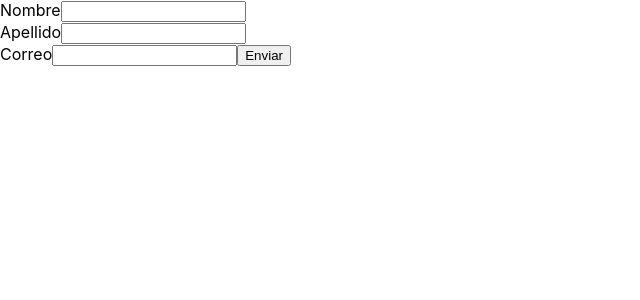
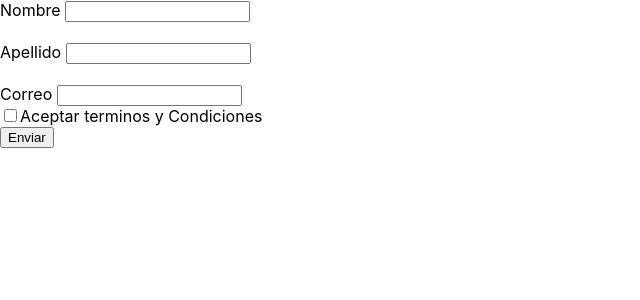
Before and after one commit to rodriguezal3x/fomik, a React (Create React App) app: page / in a window 1280 px wide. Shown: the top 300 px of the page, without its empty margins (0-640 px from the left). Built offline with nearby package versions, Linux system fonts and the light colour scheme.

Commit message:
Checkbox y optimizacion de codigo

```diff
--- a/src/App.js
+++ b/src/App.js
@@ -1,4 +1,6 @@
-import { Formik } from "formik";
+import { Formik, Form,} from "formik";
+import TextInput from "./components/TextInput";
+import Checkbox from "./components/Checkbox";
 
 const validate = ( values ) => {
   const errors= {}
@@ -25,25 +27,17 @@ function App() {
         validate={ validate }
         onSubmit={ values => console.log(values) }
     >
-        { formik =>
-            <form onSubmit={formik.handleSubmit}>
-                <label>Nombre</label>
-                <input type='text' {...formik.getFieldProps('name')}/>
-                {formik.touched.name && formik.errors.name ?
-                    <div>{formik.errors.name}</div> : null }
-                <br/>
-                <label>Apellido</label>
-                <input type='text'{...formik.getFieldProps('lastname')}/>
-                { formik.touched.lastname && formik.errors.lastname ?
-                    <div>{formik.errors.lastname}</div> : null }
-                <br/>
-                <label>Correo</label>
-                <input type='email' {...formik.getFieldProps('email')}/>
-                { formik.touched.email && formik.errors.email ?
-                  <div>{formik.errors.email}</div> : null }
-                <button type="submit">Enviar</button>
-            </form>
-        }
+        <Form>
+            <TextInput name='name' label='Nombre'/>
+            <br/>
+            <TextInput name='lastname' label='Apellido'/>
+            <br/>
+            <TextInput name='email' label='Correo'/>
+            <Checkbox name="accep">
+                Aceptar terminos y Condiciones
+            </Checkbox>
+            <button type="submit">Enviar</button>
+        </Form>
     </Formik>
   );
 }
--- /dev/null
+++ b/src/components/Checkbox.js
@@ -0,0 +1,20 @@
+import {useField} from 'formik'
+
+const Checkbox = ({children, ...props}) => {
+    const [field, meta] = useField({...props, type:'checkbox'})
+
+    console.log(field)
+  return (
+    <div>
+        <label>
+            <input type='checkbox' {...field} {...props}/>
+            {children}
+        </label>
+        {meta.touched && meta.error ?
+        <div>{meta.error}</div> : null}
+
+    </div>
+  )
+}
+
+export default Checkbox
--- /dev/null
+++ b/src/components/TextInput.js
@@ -0,0 +1,16 @@
+import { useField } from 'formik'
+
+const TextInput = ({label, ...props }) => {
+    const[ field, meta] = useField(props)
+
+  return (
+    <div>
+        <label className='label'> {label} </label>
+        <input className='input' {...field} {...props}/>
+        {meta.touched && meta.error ?
+        <div className='error'>{meta.error}</div> :null }
+    </div>
+  )
+}
+
+export default TextInput
```
